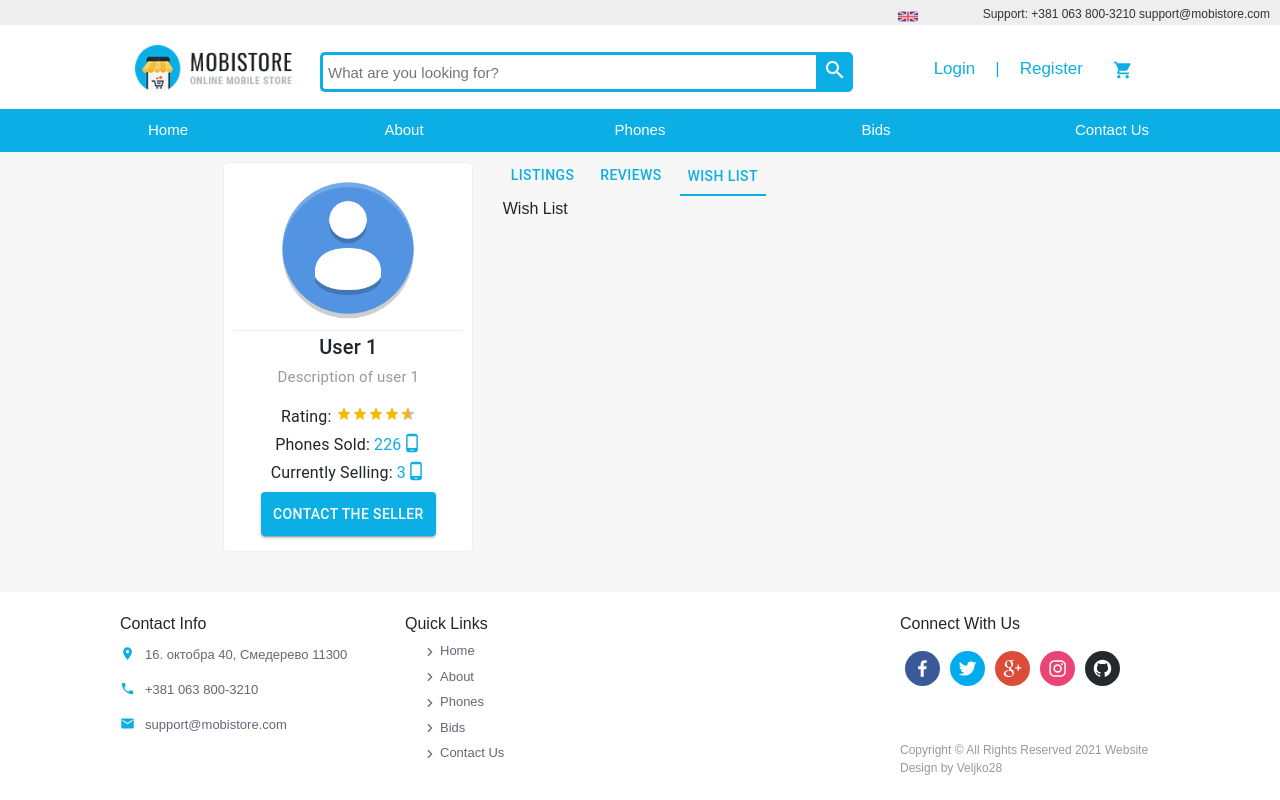
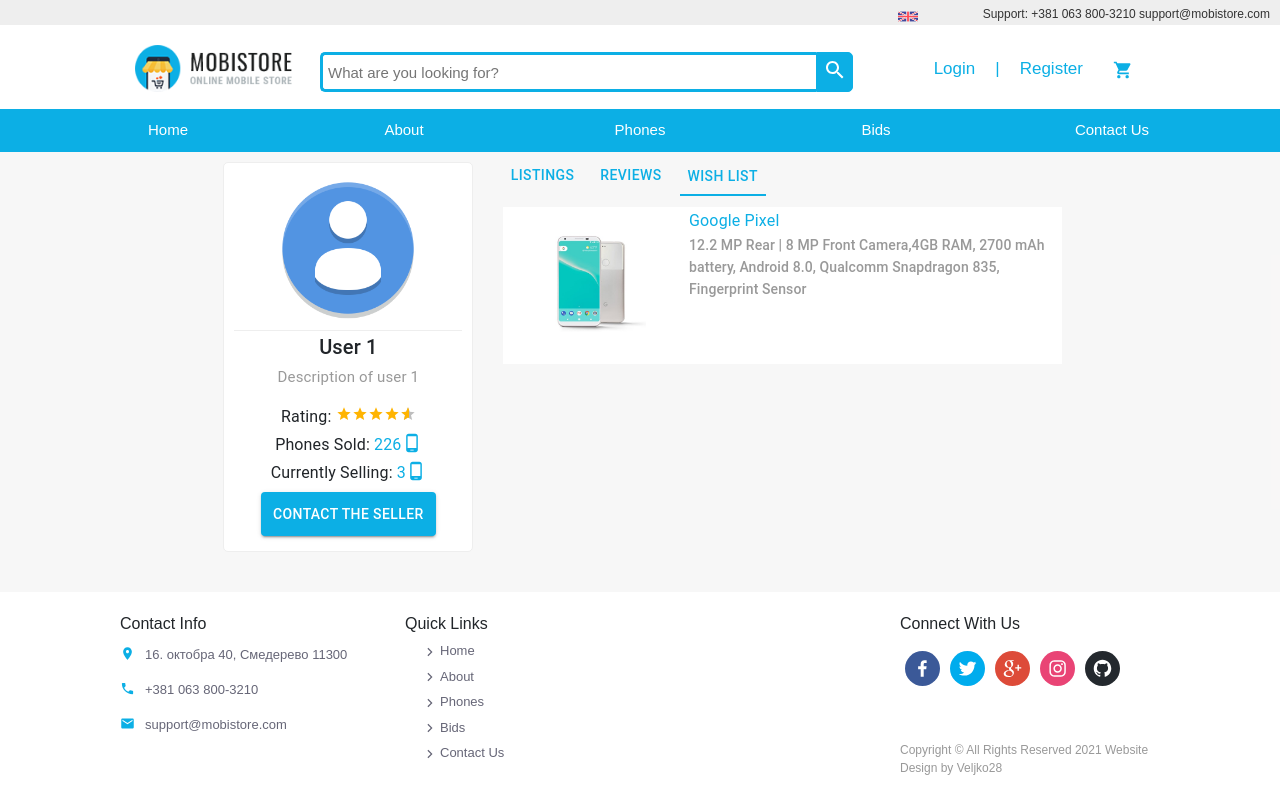
Before and after one commit to Veljko28/Phone-Ui, a Next.js app: page /user/1 in a window 1280 px wide. Both pictures are taken after a click on the button "WISH LIST". Built offline with nearby package versions, Linux system fonts and the light colour scheme; a web font is replaced by a local one.

Commit message:
creating user wish list display

```diff
--- a/components/User/UserWishList.tsx
+++ b/components/User/UserWishList.tsx
@@ -1,11 +1,63 @@
-import React from 'react'
+import { Grid, Typography } from '@material-ui/core';
+import ColoredLine from '../../constants/ColoredLine';
+import Image from 'next/image';
+import Link from 'next/link';
+
+
 
 const UserWishList = () => {
-  return (
-    <div>
-      Wish List
-    </div>
-  )
+
+    const desc = '12.2 MP Rear | 8 MP Front Camera,'
+    + '4GB RAM, 2700 mAh battery, Android 8.0, Qualcomm Snapdragon 835, Fingerprint Sensor';
+
+    const ListingTest = [
+      {
+        id: 1,
+        image: '/phone.jpg',
+        name: 'Google Pixel',
+        desc
+      },
+    ];
+
+    const ListingMap = ({id,image,name,desc} :
+      {id: number, image: string, name: string, desc: string}) => {
+
+        const hasLine = (id : number) => {
+          if (id !== 3){
+              return <ColoredLine color="#eee"/>
+          }
+          else return "";
+      }
+
+      // console.log(`/phone/${id.toString()}`);
+
+        return (
+            <Link href={`/phone/${id.toString()}`} key={id}>
+              <Grid container>
+                  <Grid xs={12} md={4} item className="review-grid-item">
+                    <div className="curs-hvr">
+                      <Image src={image} width="100px" height="100px" />
+                    </div>
+                  </Grid>
+                <Grid xs={12} md={8} item className="listing-grid-item">
+                      <Typography variant="subtitle1" style={{color: '#0cafe5'}} className="curs-hver">
+                        {name}
+                      </Typography>
+
+                      <Typography variant="subtitle2" style={{color: '#999'}}>
+                        {desc}
+                      </Typography>
+                </Grid>
+               </Grid>
+            </Link>
+        )
+      }
+
+    return (
+        <Grid className="phone-details" container style={{marginTop: 10, marginBottom: 10}}>
+                {ListingTest.map(x => ListingMap(x) )}
+        </Grid>
+    );
 }
 
-export default UserWishList
+export default UserWishList;
```
